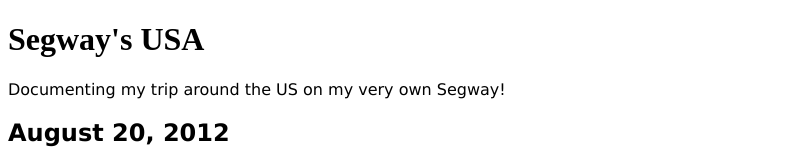
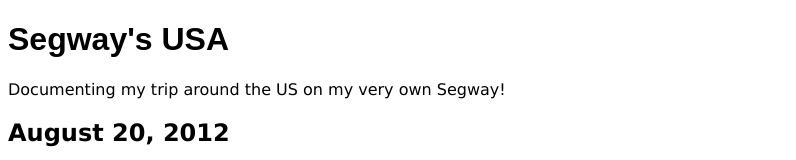
Before and after one commit to GirijaSankarRotta/Tony-s-Journal, a plain HTML site: page index.html in a window 1280 px wide. Shown: the top 160 px of the page, without its empty margins (0-796 px from the left). Drawn offline with Linux system fonts and the light colour scheme; a web font is replaced by a local one.

Commit message:
Update journal.css

```diff
--- a/journal.css
+++ b/journal.css
@@ -7,5 +7,5 @@ body{
 	font-family: Verdana, Geneva, Arial, sans-serif;
 }
 h1 {
-font-family: "Emblema One", serif;
+font-family: "Emblema One", sans-serif;
 }
```
